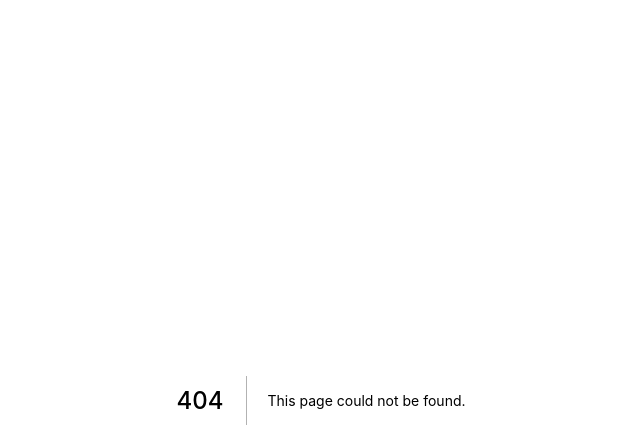
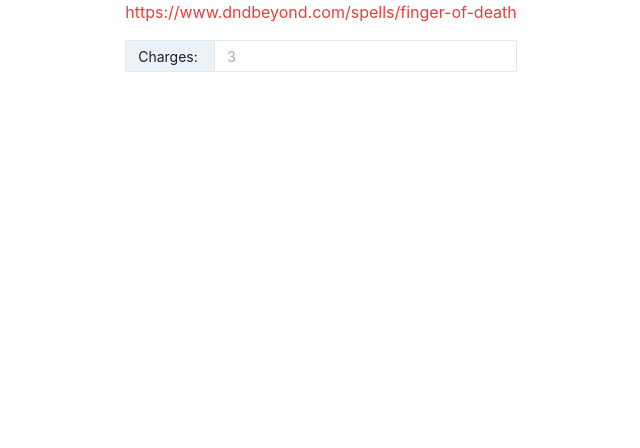
Before and after one commit to mgwissa/d_n_d_apps_nextjs, a Next.js app in the folder my-app/: page /FingerOfDeath in a window 1280 px wide. Before the commit this address had no page. Shown: the top 448 px of the page, without its empty margins (319-959 px from the left). Built offline with nearby package versions, Linux system fonts and the light colour scheme.

Commit message:
final commit

```diff
--- /dev/null
+++ b/my-app/pages/FingerOfDeath.js
@@ -0,0 +1,20 @@
+import React from 'react';
+
+import { Center, Stack, Heading, Image, Link, InputGroup, InputLeftAddon, Input } from "@chakra-ui/react"
+
+const FingerOfDeath = () => {
+    return (
+        <div>
+            <Center marginBottom="10">
+                <Stack spacing="4">
+                    <Link href="https://www.dndbeyond.com/spells/finger-of-death" color="red.500">https://www.dndbeyond.com/spells/finger-of-death</Link>
+                    <InputGroup size="sm">
+                        <InputLeftAddon children="Charges:" width="90px" />
+                        <Input type="number" placeholder="3" />
+                    </InputGroup>
+                </Stack>
+            </Center>
+        </div>
+    )
+}
+export default FingerOfDeath
--- a/my-app/pages/NecklacePrayerBeads.js
+++ b/my-app/pages/NecklacePrayerBeads.js
@@ -8,7 +8,7 @@
             <Center marginBottom="10">
                 <Stack spacing="4">
                     <Heading>Necklace of Prayer Beads</Heading>
-                    <Image boxSize="sm" class="prayer-beads-img" src="necklace_of_prayer_beads.jpeg" alt="Necklace of Prayer Beads" />
+                    <Image width="400px" class="prayer-beads-img" src="necklace_of_prayer_beads.jpeg" alt="Necklace of Prayer Beads" />
                     <Link href="https://www.dndbeyond.com/magic-items/necklace-of-prayer-beads" color="red.500">https://www.dndbeyond.com/magic-items/necklace-of-prayer-beads</Link>
                 </Stack>
             </Center>
--- a/my-app/pages/index.js
+++ b/my-app/pages/index.js
@@ -7,6 +7,10 @@
       <Link href="/NecklacePrayerBeads">
         <Button>Necklace of Prayer Beads</Button>
       </Link>
+      <br />
+      <Link href="/FingerOfDeath">
+        <Button>Finger of Death</Button>
+      </Link>
     </div>
   )
 }
```
Also changed, not shown: 1 other file (tests, documents, lock files or other folders).
